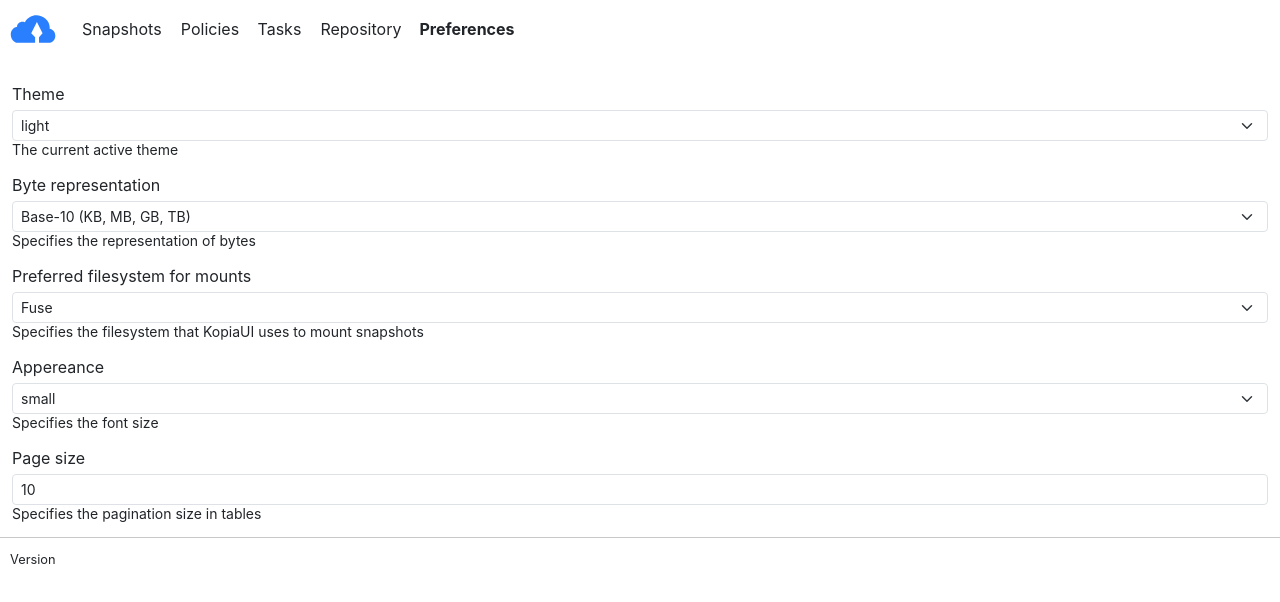
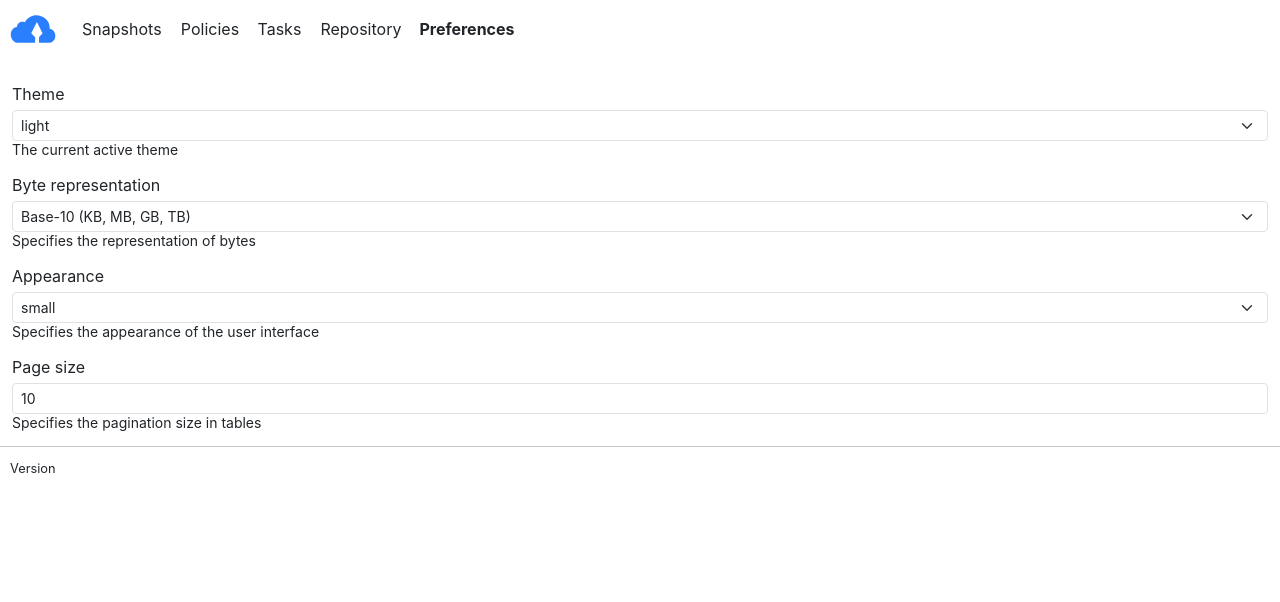
Before and after one commit to kopia/htmlui, a React (Create React App) app: page /preferences in a window 1280 px wide. Shown: the top 602 px of the page. Built offline with nearby package versions, Linux system fonts and the light colour scheme; no server answers.

Commit message:
Finishes the feature to scale and increase the UI

```diff
--- a/src/contexts/UIPreferencesContext.tsx
+++ b/src/contexts/UIPreferencesContext.tsx
@@ -9,20 +9,18 @@ const PREFERENCES_URL = '/api/v1/ui-preferences';
 
 export type Theme = "light" | "dark" | "pastel" | "ocean";
 export type PageSize = 10 | 20 | 30 | 40 | 50 | 100;
-export type fontSize = "fs-6" | "fs-5" | "fs-4" | "fs-3";
+export type fontSize = "fs-6" | "fs-5" | "fs-4";
 
 export interface UIPreferences {
     get pageSize(): PageSize
     get theme(): Theme
     get bytesStringBase2(): boolean
     get defaultSnapshotViewAll(): boolean
-    get preferWebDav(): boolean
     get fontSize(): fontSize
     setTheme: (theme: Theme) => void
     setPageSize: (pageSize: number) => void
     setByteStringBase: (bytesStringBase2: String) => void
     setDefaultSnapshotViewAll: (defaultSnapshotView: boolean) => void
-    setPreferWebDav: (preferWebDav: String) => void
     setFontSize: (size: String) => void
 }
 
@@ -31,7 +29,6 @@ interface SerializedUIPreferences {
     bytesStringBase2?: boolean
     defaultSnapshotView?: boolean
     theme: Theme
-    preferWebDav?: boolean
     fontSize: fontSize
 }
 
@@ -77,7 +74,7 @@ export function UIPreferenceProvider(props: UIPreferenceProviderProps) {
     const setTheme = useCallback((theme: Theme) => setPreferences(oldPreferences => {
         syncTheme(theme, oldPreferences.theme);
         return { ...oldPreferences, theme };
-    }),[]);
+    }), []);
 
     const setPageSize = (pageSize: PageSize) => setPreferences(oldPreferences => {
         return { ...oldPreferences, pageSize };
@@ -92,15 +89,10 @@ export function UIPreferenceProvider(props: UIPreferenceProviderProps) {
         return { ...oldPreferences, input };
     });
 
-    const setPreferWebDav = (input: String) => setPreferences(oldPreferences => {
-        var preferWebDav = input === "true";
-        return { ...oldPreferences, preferWebDav };
-    });
-
     const setFontSize = useCallback((fontSize: fontSize) => setPreferences(oldPreferences => {
         syncFontSize(fontSize, oldPreferences.fontSize);
         return { ...oldPreferences, fontSize };
-    }),[]);
+    }), []);
 
     useEffect(() => {
         axios.get(PREFERENCES_URL).then(result => {
@@ -153,9 +145,7 @@ export function UIPreferenceProvider(props: UIPreferenceProviderProps) {
         }
     }
 
-
-
-    const providedValue = { ...preferences, setTheme, setPageSize, setByteStringBase, setDefaultSnapshotViewAll, setPreferWebDav, setFontSize } as UIPreferences;
+    const providedValue = { ...preferences, setTheme, setPageSize, setByteStringBase, setDefaultSnapshotViewAll, setFontSize } as UIPreferences;
 
     return <UIPreferencesContext.Provider value={providedValue}>
         {props.children}
--- a/src/css/App.css
+++ b/src/css/App.css
@@ -240,8 +240,9 @@ body {
 }
 
 .providerIcon {
-  width: 120px;
-  height: 110px;
+  min-width: 120px;
+  max-width: 240px;
+  min-height: 110px;
   margin: 10px;
   vertical-align: middle;
 }
@@ -320,7 +321,7 @@ div.tab-body {
 
 .logs-table {
   font-family: monospace;
-  font-size: 11px;
+  font-size: 70%;
   overflow: auto;
   max-height: 400px;
   border: 1px solid #aaa;
--- a/src/pages/Preferences.jsx
+++ b/src/pages/Preferences.jsx
@@ -6,7 +6,7 @@ import { UIPreferencesContext } from '../contexts/UIPreferencesContext';
  */
 export class Preferences extends Component {
     render() {
-        const { pageSize, theme, bytesStringBase2, preferWebDav, fontSize, setByteStringBase, setTheme, setPreferWebDav, setFontSize} = this.context;
+        const { pageSize, theme, bytesStringBase2, fontSize, setByteStringBase, setTheme, setFontSize} = this.context;
         return <>
             <form>
                 <div className='form-group'>
@@ -30,23 +30,13 @@ export class Preferences extends Component {
                 </div>
                 <br />
                 <div className='form-group'>
-                    <label className='label-description'>Preferred filesystem for mounts</label>
-                    <select className="form-select form-select-sm" title='Select filesystem type for mounts' id='mountOptionInput' value={preferWebDav} onChange={e => setPreferWebDav(e.target.value)}>
-                        <option value="false">Fuse</option>
-                        <option value="true">WebDav</option>
-                    </select>
-                    <small hmtlfor="mountOptionInput" id='mountOptionHelp' className='form-text text-muted'>Specifies the filesystem that KopiaUI uses to mount snapshots</small>
-                </div>
-                <br />
-                <div className='form-group'>
-                    <label className='label-description'>Appereance</label>
+                    <label className='label-description'>Appearance</label>
                     <select className="form-select form-select-sm" title='Select font size' id='fontSizeInput' value={fontSize} onChange={e => setFontSize(e.target.value)}>
                         <option value="fs-6">small</option>
                         <option value="fs-5">medium</option>
                         <option value="fs-4">large</option>
-                        <option value="fs-3">larger</option>
                     </select>
-                    <small hmtlfor="fontSizeInput" id='fontSizeHelp' className='form-text text-muted'>Specifies the font size</small>
+                    <small hmtlfor="fontSizeInput" id='fontSizeHelp' className='form-text text-muted'>Specifies the appearance of the user interface</small>
                 </div>
                 <br />
                 <div className='form-group'>
```
